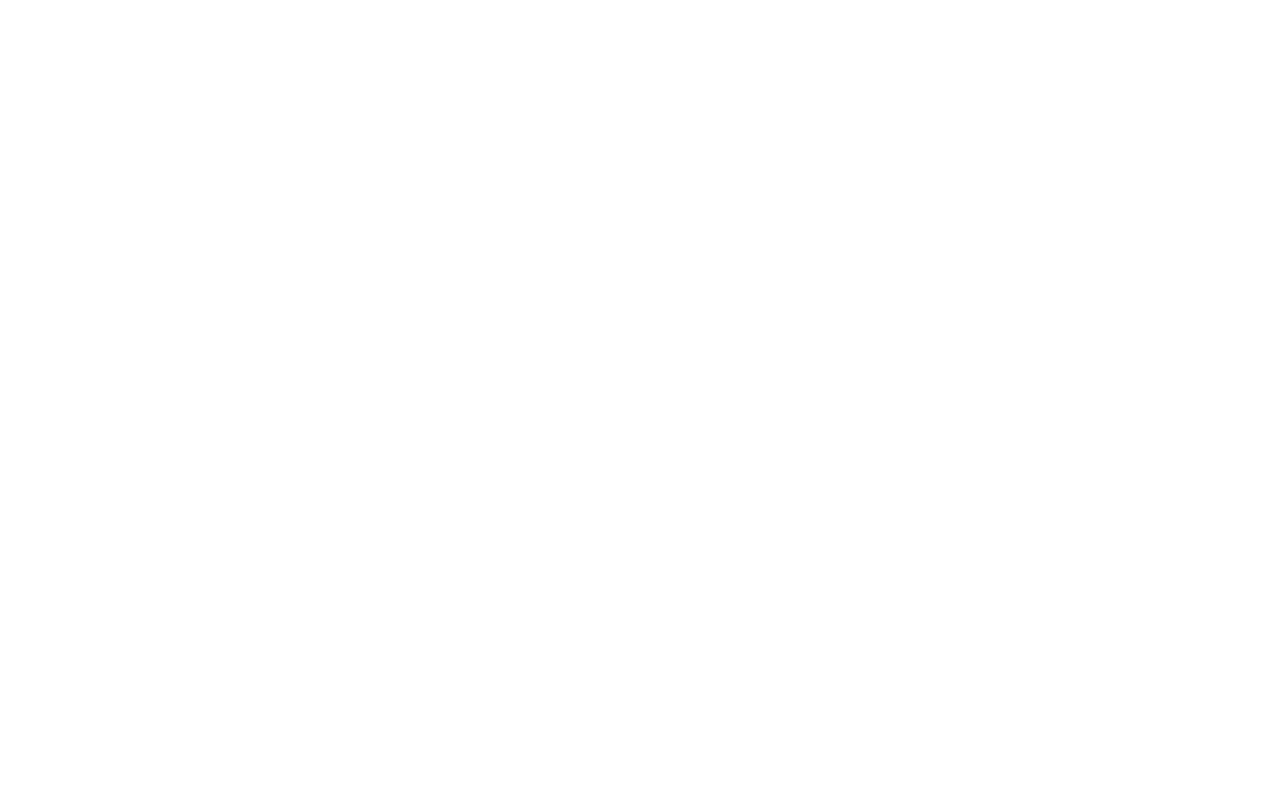
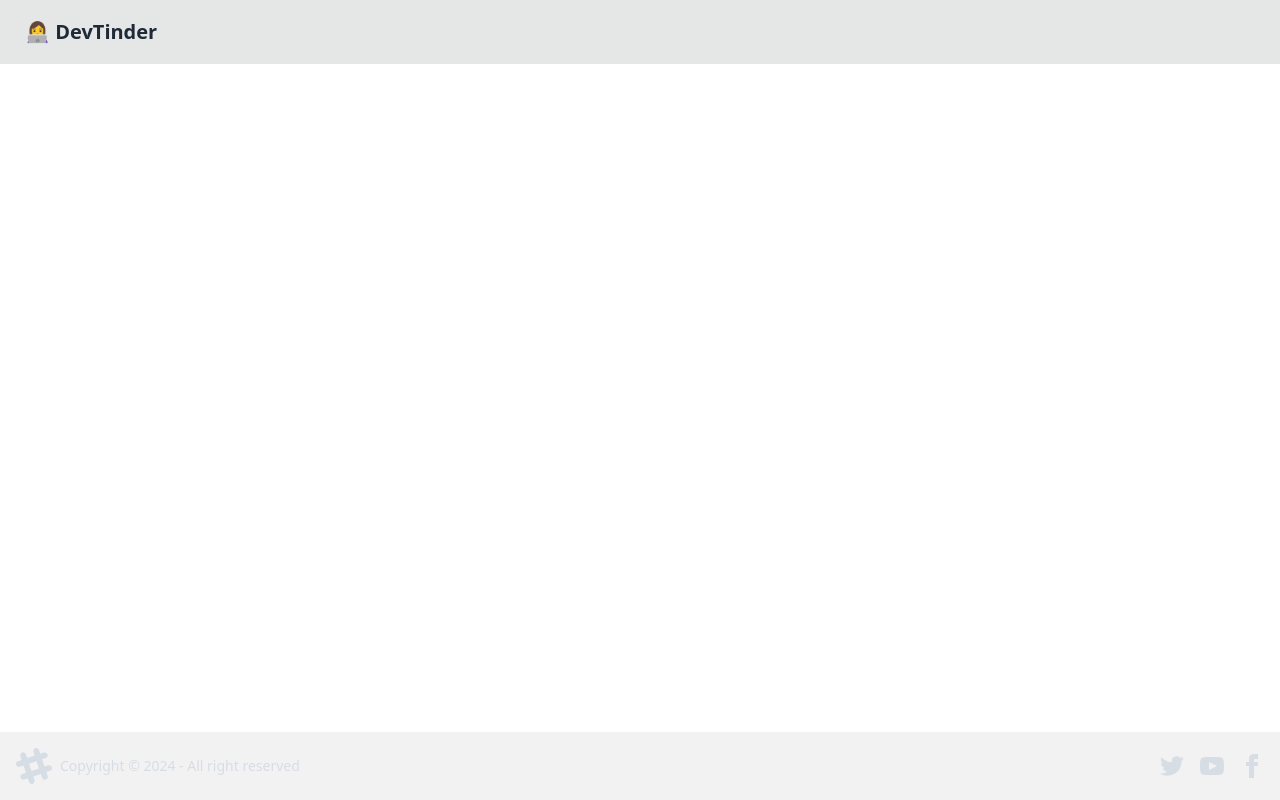
Before and after one commit to DevanshRimza/devTinder-web, a React (Vite) app: page / in a window 1280 px wide. Built offline with nearby package versions, Linux system fonts and the light colour scheme; no server answers.

Commit message:
fixing..... deployment issues

```diff
--- a/src/App.jsx
+++ b/src/App.jsx
@@ -10,18 +10,21 @@
 
 function App() {
   return (
+    <>
       <Provider store={appStore}>
-      <BrowserRouter basename="/devTinder-web">
+        <BrowserRouter basename="/">
           <Routes>
-          <Route path="/" element={<Body />} />
-          <Route path="/feed" element={<Feed />} />
+            <Route path="/" element={<Body />}>
+              <Route path="/" element={<Feed />} />
               <Route path="/login" element={<Login />} />
               <Route path="/profile" element={<Profile />} />
               <Route path="/connections" element={<Connections />} />
               <Route path="/requests" element={<Requests />} />
+            </Route>
           </Routes>
         </BrowserRouter>
       </Provider>
+    </>
   );
 }
 
```
Also changed, not shown: 1 other file (tests, documents, lock files or other folders). Lines whose indentation alone changed are shown as unchanged.
